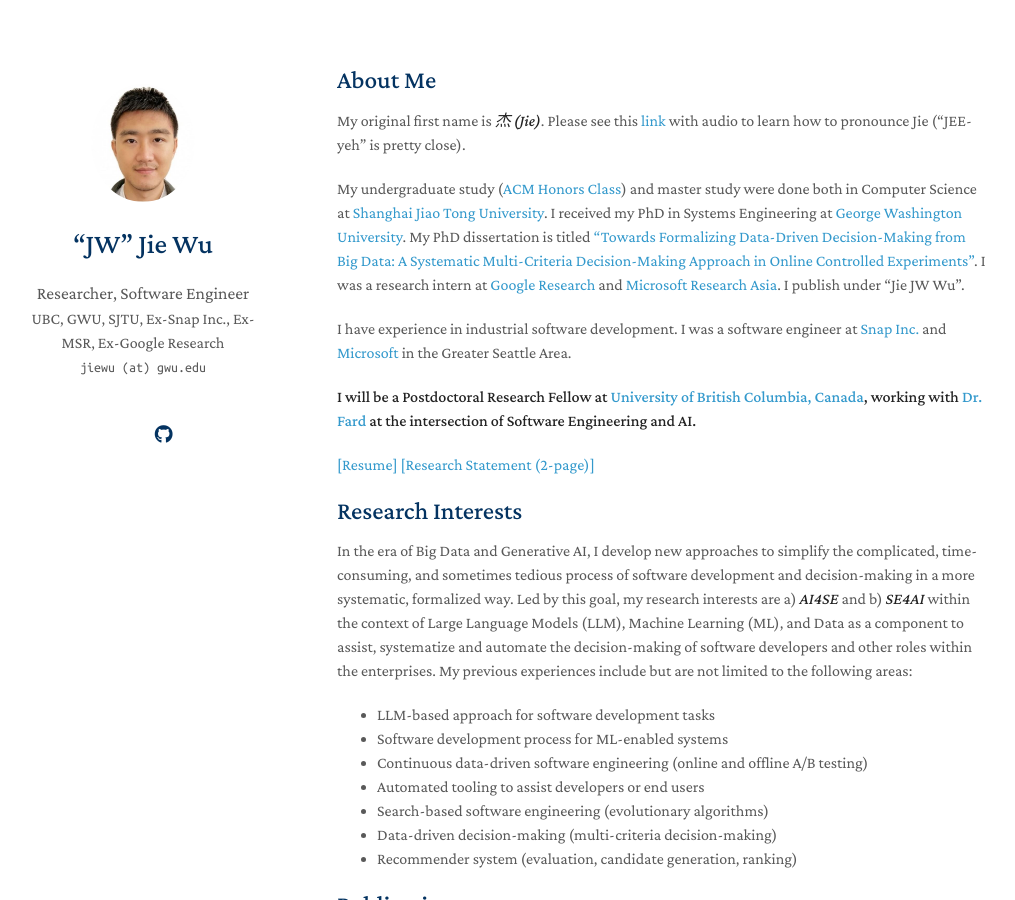
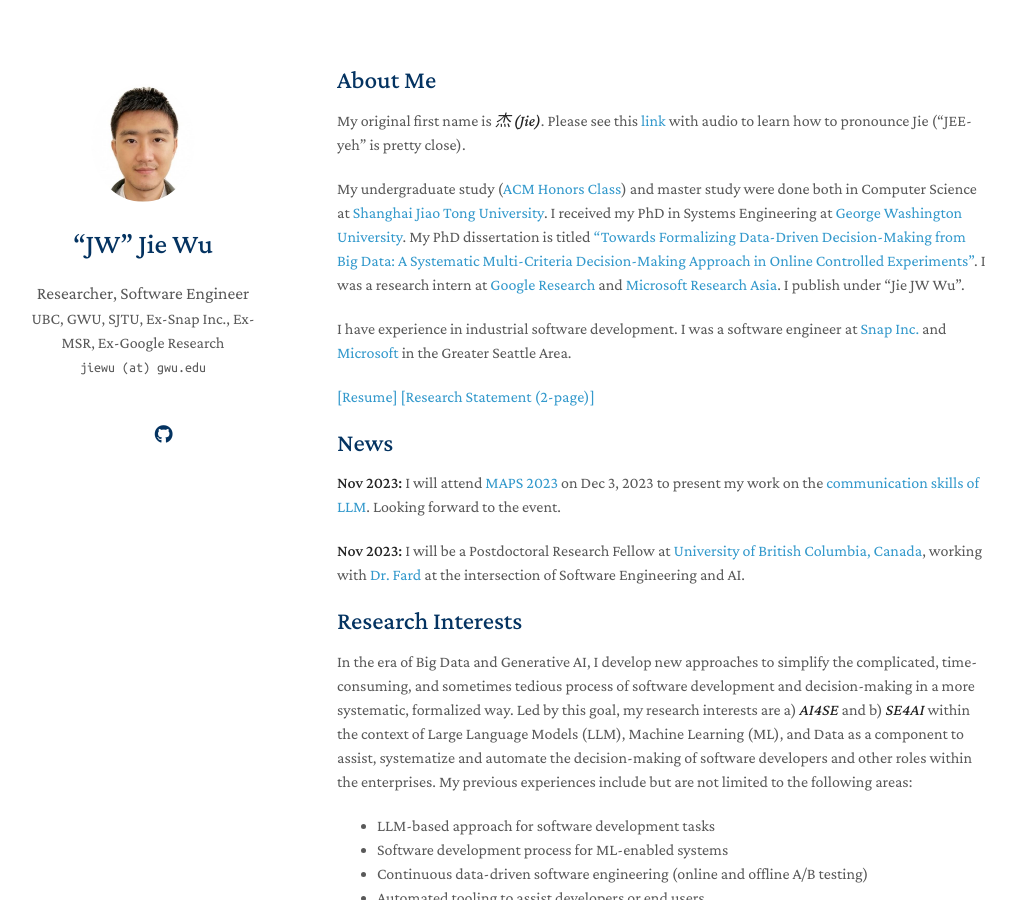
Before and after one commit to yaoyao-liu/minimal-light, a Jekyll site: the page built from index.md, in a window 1280 px wide and 900 px high. Shown: the whole window, without its empty margins (133-1148 px from the left). Built offline with Jekyll 4.4.1, drawn with Linux system fonts in a browser that asks for light colours; nearby versions of some CDN libraries; a style sheet for code colours, icons or effects is not loaded; our own code applies the rules of GitHub Pages for plain Markdown files.

Commit message:
Update index.md

```diff
--- a/index.md
+++ b/index.md
@@ -9,9 +9,11 @@
 
 I have experience in industrial software development. I was a software engineer at [Snap Inc.](https://snap.com/en-US) and [Microsoft](https://www.microsoft.com/en-us/) in the Greater Seattle Area.
 
-**I will be a Postdoctoral Research Fellow at [University of British Columbia, Canada](https://www.ubc.ca/), working with [Dr. Fard](https://cmps.ok.ubc.ca/about/contact/fatemeh-hendijani-fard/) at the intersection of Software Engineering and AI.**
+[[Resume]](https://jie-jw-wu.github.io/assets/ResumeJW.pdf)  [[Research Statement (2-page)]](https://jie-jw-wu.github.io/assets/research-statement-jw.pdf)
+## News
+**Nov 2023:** I will attend [MAPS 2023](https://mapsworkshop.github.io/papers) on Dec 3, 2023 to present my work on the [communication skills of LLM](https://mapsworkshop.github.io/papers). Looking forward to the event.
 
-[[Resume]](https://jie-jw-wu.github.io/assets/ResumeJW.pdf)  [[Research Statement (2-page)]](https://jie-jw-wu.github.io/assets/research-statement-jw.pdf)
+**Nov 2023:** I will be a Postdoctoral Research Fellow at [University of British Columbia, Canada](https://www.ubc.ca/), working with [Dr. Fard](https://cmps.ok.ubc.ca/about/contact/fatemeh-hendijani-fard/) at the intersection of Software Engineering and AI.
 
 
 ## Research Interests
```
